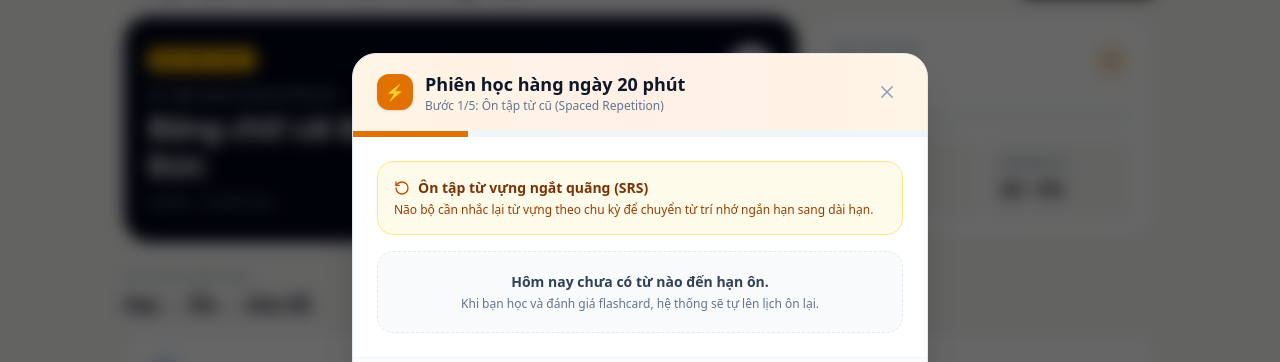
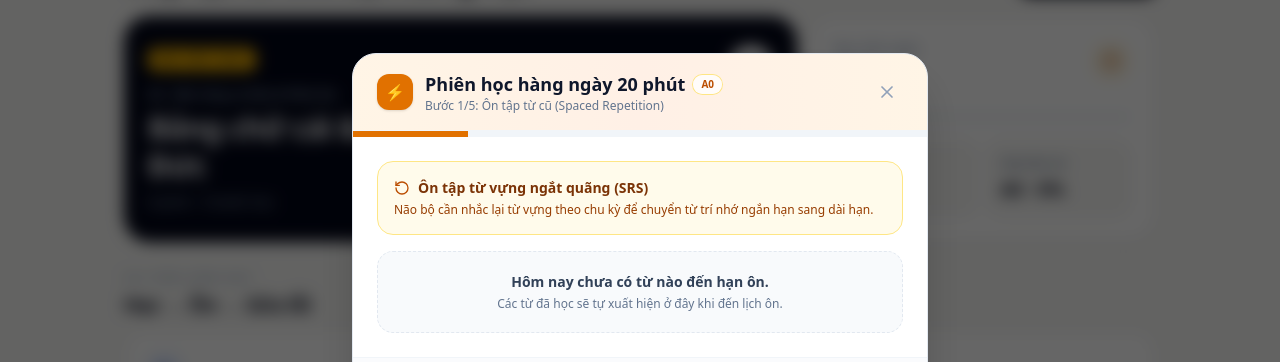
Before and after one commit to jinbduong-design/ABCA, a React (Vite) app: page / in a window 1280 px wide. Both pictures are taken after a click on the button "Học 20 phút". Shown: the part 158-520 px from the top of the page. Built offline with nearby package versions, Linux system fonts and the light colour scheme.

Commit message:
v0.0.8 - personalize daily study session

```diff
--- a/package.json
+++ b/package.json
@@ -1,7 +1,7 @@
 {
   "name": "react-example",
   "private": true,
-  "version": "0.0.7",
+  "version": "0.0.8",
   "type": "module",
   "scripts": {
     "dev": "tsx server.ts",
--- a/src/components/DailyStudySessionModal.tsx
+++ b/src/components/DailyStudySessionModal.tsx
@@ -4,7 +4,7 @@ import { storageService } from '../services/storageService';
 import { speechService } from '../services/speechService';
 import { VOCABULARY_LIST } from '../data/vocabularyData';
 import { GRAMMAR_LIBRARY } from '../data/grammarData';
-import { VocabularyItem, GrammarLesson } from '../types';
+import { VocabularyItem, GrammarLesson, Exercise, LevelId } from '../types';
 
 interface DailyStudySessionModalProps {
   isOpen: boolean;
@@ -21,34 +21,74 @@ export const DailyStudySessionModal: React.FC<DailyStudySessionModalProps> = ({
   const [vocabToReview, setVocabToReview] = useState<VocabularyItem[]>([]);
   const [newVocab, setNewVocab] = useState<VocabularyItem[]>([]);
   const [grammarRule, setGrammarRule] = useState<GrammarLesson | null>(null);
+  const [sessionLevel, setSessionLevel] = useState<LevelId>('A0');
+  const [reviewedCount, setReviewedCount] = useState(0);
 
   // Practice Step State
+  const [practiceQuestion, setPracticeQuestion] = useState<Exercise | null>(null);
   const [selectedAnswer, setSelectedAnswer] = useState<string | null>(null);
   const [practiceFeedback, setPracticeFeedback] = useState<{ correct: boolean; message: string } | null>(null);
 
   // Speaking Step State
+  const [speakingTarget, setSpeakingTarget] = useState<{ sentence: string; translation: string } | null>(null);
   const [isListening, setIsListening] = useState(false);
   const [recognizedText, setRecognizedText] = useState('');
   const [speechScore, setSpeechScore] = useState<number | null>(null);
 
   useEffect(() => {
     if (isOpen) {
-      // Pick 3 words for review (or random if none in review)
+      const progress = storageService.getProgress();
+      const currentLevel = progress.currentLevel || 'A0';
+      const dailySeed = Math.floor(new Date().setHours(0, 0, 0, 0) / 86400000);
+      setSessionLevel(currentLevel);
+
+      // Review words follow the real SRS queue, including older levels.
       const reviewCards = storageService.getCardsDueForReview();
       const reviewList = reviewCards
         .map((c) => VOCABULARY_LIST.find((v) => v.id === c.vocabId))
         .filter(Boolean) as VocabularyItem[];
-
       setVocabToReview(reviewList.slice(0, 3));
 
-      // Pick 3 new words
-      setNewVocab(VOCABULARY_LIST.slice(3, 6));
+      // New words come from the learner's current level and exclude words already in SRS.
+      const scheduledIds = new Set(storageService.getFlashcards().map((card) => card.vocabId));
+      const unseenLevelVocab = VOCABULARY_LIST.filter(
+        (item) => item.level === currentLevel && !scheduledIds.has(item.id)
+      );
+      const newWords = unseenLevelVocab.length
+        ? unseenLevelVocab
+            .map((_, index) => unseenLevelVocab[(dailySeed + index) % unseenLevelVocab.length])
+            .slice(0, 3)
+        : [];
+      setNewVocab(newWords);
 
-      // Pick a fundamental grammar rule
-      setGrammarRule(GRAMMAR_LIBRARY[0]);
+      // Grammar and the practice question rotate daily inside the current CEFR level.
+      const levelGrammar = GRAMMAR_LIBRARY
+        .filter((rule) => rule.level === currentLevel)
+        .sort((a, b) => a.order - b.order);
+      const selectedGrammar = levelGrammar.length
+        ? levelGrammar[dailySeed % levelGrammar.length]
+        : GRAMMAR_LIBRARY[0] || null;
+      setGrammarRule(selectedGrammar);
 
-      // Reset state
+      const selectedPractice =
+        selectedGrammar?.practiceQuestions.find(
+          (question) => Array.isArray(question.options) && question.options.length > 0
+        ) || null;
+      setPracticeQuestion(selectedPractice);
+
+      const grammarExample = selectedGrammar?.examples?.[0];
+      const vocabExample = newWords.find((item) => item.exampleSentence);
+      setSpeakingTarget(
+        grammarExample
+          ? { sentence: grammarExample.german, translation: grammarExample.vietnamese }
+          : vocabExample
+          ? { sentence: vocabExample.exampleSentence, translation: vocabExample.exampleTranslation }
+          : { sentence: 'Ich lerne jeden Tag Deutsch.', translation: 'Tôi học tiếng Đức mỗi ngày.' }
+      );
+
+      // Reset session-only state.
       setStep(1);
+      setReviewedCount(0);
       setSelectedAnswer(null);
       setPracticeFeedback(null);
       setSpeechScore(null);
@@ -66,20 +106,28 @@ export const DailyStudySessionModal: React.FC<DailyStudySessionModalProps> = ({
       setSpeechScore(null);
       setRecognizedText('');
     } else if (step === 5) {
-      // Finish session. completeDailyStudySession() already records 20 study minutes.
-      storageService.completeDailyStudySession();
+      // Newly learned words enter SRS and become due again tomorrow.
+      newVocab.forEach((item) => storageService.updateFlashcardReview(item.id, 1));
+      storageService.completeDailyStudySession(newVocab.length);
       setStep(6);
     }
   };
 
-  const handlePracticeChoice = (option: string, correct: string) => {
+  const handleReviewRating = (vocabId: string, rating: 1 | 2 | 3 | 4) => {
+    storageService.updateFlashcardReview(vocabId, rating);
+    setVocabToReview((current) => current.filter((item) => item.id !== vocabId));
+    setReviewedCount((count) => count + 1);
+  };
+
+  const handlePracticeChoice = (option: string, correct: string, explanation?: string) => {
     setSelectedAnswer(option);
     const isCorrect = option.toLowerCase() === correct.toLowerCase();
+    const detail = explanation ? ` ${explanation}` : '';
     setPracticeFeedback({
       correct: isCorrect,
       message: isCorrect
-        ? 'Xuất sắc! Bạn đã chọn chính xác.'
-        : `Chưa đúng. Đáp án chuẩn là: "${correct}".`,
+        ? `Chính xác!${detail}`
+        : `Chưa đúng. Đáp án chuẩn là: "${correct}".${detail}`,
     });
   };
 
@@ -92,7 +140,7 @@ export const DailyStudySessionModal: React.FC<DailyStudySessionModalProps> = ({
 
     setIsListening(true);
     setRecognizedText('Đang lắng nghe...');
-    const targetSentence = 'Ich lerne jeden Tag Deutsch.';
+    const targetSentence = speakingTarget?.sentence || 'Ich lerne jeden Tag Deutsch.';
 
     speechService.startSpeechRecognition(
       (text) => {
@@ -122,9 +170,14 @@ export const DailyStudySessionModal: React.FC<DailyStudySessionModalProps> = ({
               ⚡
             </div>
             <div>
+              <div className="flex items-center gap-2">
                 <h3 className="font-bold text-slate-900 text-base sm:text-lg">
                   Phiên học hàng ngày 20 phút
                 </h3>
+                <span className="rounded-full bg-white/80 px-2 py-0.5 text-[10px] font-black text-amber-700 ring-1 ring-amber-200">
+                  {sessionLevel}
+                </span>
+              </div>
               <p className="text-xs text-slate-500">
                 {step === 6
                   ? 'Hoàn thành phiên học!'
@@ -178,15 +231,22 @@ export const DailyStudySessionModal: React.FC<DailyStudySessionModalProps> = ({
               <div className="space-y-3">
                 {vocabToReview.length === 0 && (
                   <div className="rounded-2xl border border-dashed border-slate-200 bg-slate-50 p-5 text-center">
-                    <p className="text-sm font-bold text-slate-700">Hôm nay chưa có từ nào đến hạn ôn.</p>
-                    <p className="mt-1 text-xs text-slate-500">Khi bạn học và đánh giá flashcard, hệ thống sẽ tự lên lịch ôn lại.</p>
+                    <p className="text-sm font-bold text-slate-700">
+                      {reviewedCount > 0 ? 'Đã ôn xong các từ đến hạn.' : 'Hôm nay chưa có từ nào đến hạn ôn.'}
+                    </p>
+                    <p className="mt-1 text-xs text-slate-500">
+                      {reviewedCount > 0
+                        ? 'Lịch ôn tiếp theo đã được cập nhật theo mức độ bạn vừa chọn.'
+                        : 'Các từ đã học sẽ tự xuất hiện ở đây khi đến lịch ôn.'}
+                    </p>
                   </div>
                 )}
                 {vocabToReview.map((item) => (
                   <div
                     key={item.id}
-                    className="p-4 bg-slate-50 rounded-2xl border border-slate-200 flex items-center justify-between"
+                    className="p-4 bg-slate-50 rounded-2xl border border-slate-200"
                   >
+                    <div className="flex items-center justify-between gap-3">
                       <div>
                         <div className="flex items-center gap-2">
                           {item.article && item.article !== 'none' && (
@@ -220,6 +280,12 @@ export const DailyStudySessionModal: React.FC<DailyStudySessionModalProps> = ({
                         <Volume2 className="w-5 h-5" />
                       </button>
                     </div>
+                    <div className="mt-3 grid grid-cols-3 gap-2">
+                      <button onClick={() => handleReviewRating(item.id, 1)} className="rounded-lg bg-red-50 px-2 py-2 text-[11px] font-bold text-red-700 hover:bg-red-100">Khó · 1 ngày</button>
+                      <button onClick={() => handleReviewRating(item.id, 3)} className="rounded-lg bg-amber-50 px-2 py-2 text-[11px] font-bold text-amber-700 hover:bg-amber-100">Ổn · 4 ngày</button>
+                      <button onClick={() => handleReviewRating(item.id, 4)} className="rounded-lg bg-emerald-50 px-2 py-2 text-[11px] font-bold text-emerald-700 hover:bg-emerald-100">Dễ · 7 ngày</button>
+                    </div>
+                  </div>
                 ))}
               </div>
             </div>
@@ -239,6 +305,12 @@ export const DailyStudySessionModal: React.FC<DailyStudySessionModalProps> = ({
               </div>
 
               <div className="space-y-3">
+                {newVocab.length === 0 && (
+                  <div className="rounded-2xl border border-dashed border-slate-200 bg-slate-50 p-5 text-center">
+                    <p className="text-sm font-bold text-slate-700">Không còn từ mới ở {sessionLevel} trong danh sách hiện tại.</p>
+                    <p className="mt-1 text-xs text-slate-500">Phiên hôm nay sẽ tập trung vào ôn tập, ngữ pháp và luyện nói.</p>
+                  </div>
+                )}
                 {newVocab.map((item) => (
                   <div
                     key={item.id}
@@ -346,25 +418,28 @@ export const DailyStudySessionModal: React.FC<DailyStudySessionModalProps> = ({
             <div className="space-y-4 animate-fadeIn">
               <div className="bg-emerald-50 p-4 rounded-2xl border border-emerald-200">
                 <h4 className="font-bold text-emerald-900 text-sm">
-                  Luyện phản xạ nhanh
+                  Luyện phản xạ nhanh · {sessionLevel}
                 </h4>
                 <p className="text-xs text-emerald-800 mt-1">
-                  Chọn đáp án đúng nhất để hoàn thiện câu sau:
+                  Bài tập lấy trực tiếp từ quy tắc ngữ pháp của phiên hôm nay.
                 </p>
               </div>
 
+              {practiceQuestion ? (
                 <div className="p-5 bg-slate-50 rounded-2xl border border-slate-200 space-y-4">
                   <p className="font-bold text-slate-900 text-base text-center">
-                  "Guten Tag! Wie _______ Sie?"
+                    {practiceQuestion.question}
                   </p>
                   <div className="grid grid-cols-2 gap-2.5">
-                  {['heißen', 'heißt', 'heiße', 'heißst'].map((opt) => (
+                    {(practiceQuestion.options || []).map((opt) => {
+                      const correct = String(practiceQuestion.correctAnswer);
+                      return (
                         <button
                           key={opt}
-                      onClick={() => handlePracticeChoice(opt, 'heißen')}
+                          onClick={() => handlePracticeChoice(opt, correct, practiceQuestion.explanation)}
                           className={`p-3 rounded-xl font-bold text-sm border transition-all ${
                             selectedAnswer === opt
-                          ? opt === 'heißen'
+                              ? opt.toLowerCase() === correct.toLowerCase()
                                 ? 'bg-emerald-600 text-white border-emerald-600'
                                 : 'bg-red-600 text-white border-red-600'
                               : 'bg-white text-slate-800 border-slate-200 hover:border-amber-500'
@@ -372,7 +447,8 @@ export const DailyStudySessionModal: React.FC<DailyStudySessionModalProps> = ({
                         >
                           {opt}
                         </button>
-                  ))}
+                      );
+                    })}
                   </div>
 
                   {practiceFeedback && (
@@ -387,6 +463,11 @@ export const DailyStudySessionModal: React.FC<DailyStudySessionModalProps> = ({
                     </div>
                   )}
                 </div>
+              ) : (
+                <div className="rounded-2xl border border-dashed border-slate-200 bg-slate-50 p-5 text-center text-sm font-semibold text-slate-500">
+                  Chưa có bài trắc nghiệm phù hợp cho quy tắc hôm nay.
+                </div>
+              )}
             </div>
           )}
 
@@ -405,19 +486,19 @@ export const DailyStudySessionModal: React.FC<DailyStudySessionModalProps> = ({
               <div className="p-6 bg-slate-50 rounded-2xl border border-slate-200 text-center space-y-4">
                 <div className="space-y-1">
                   <span className="text-xs font-mono text-amber-700 bg-amber-100/70 px-2.5 py-0.5 rounded-full">
-                    [Ikh lehr-nuh yeh-den Tahk Doytsh]
+                    {sessionLevel} · câu luyện theo nội dung hôm nay
                   </span>
                   <h3 className="font-bold text-slate-900 text-xl">
-                    "Ich lerne jeden Tag Deutsch."
+                    "{speakingTarget?.sentence || 'Ich lerne jeden Tag Deutsch.'}"
                   </h3>
                   <p className="text-sm text-slate-600">
-                    Tôi học tiếng Đức mỗi ngày.
+                    {speakingTarget?.translation || 'Tôi học tiếng Đức mỗi ngày.'}
                   </p>
                 </div>
 
                 <div className="flex items-center justify-center gap-3">
                   <button
-                    onClick={() => speechService.speak('Ich lerne jeden Tag Deutsch.')}
+                    onClick={() => speechService.speak(speakingTarget?.sentence || 'Ich lerne jeden Tag Deutsch.')}
                     className="px-4 py-2 bg-white hover:bg-slate-100 text-slate-700 font-bold rounded-xl border border-slate-200 shadow-sm flex items-center gap-2 text-xs"
                   >
                     <Volume2 className="w-4 h-4 text-amber-600" /> Nghe mẫu
@@ -477,7 +558,7 @@ export const DailyStudySessionModal: React.FC<DailyStudySessionModalProps> = ({
                   Hoàn thành 20 phút học hôm nay!
                 </h3>
                 <p className="text-sm text-slate-600 max-w-sm mx-auto">
-                  Bạn vừa hoàn thành phiên học: ôn {vocabToReview.length} từ đến hạn, nạp {newVocab.length} từ mới, củng cố ngữ pháp và luyện phản xạ nói.
+                  Bạn vừa hoàn thành phiên {sessionLevel}: ôn {reviewedCount} từ đến hạn, nạp {newVocab.length} từ mới, củng cố ngữ pháp và luyện phản xạ nói.
                 </p>
               </div>
 
@@ -487,7 +568,7 @@ export const DailyStudySessionModal: React.FC<DailyStudySessionModalProps> = ({
                   <p className="text-[11px] text-slate-500">Phút học</p>
                 </div>
                 <div>
-                  <p className="text-lg font-bold text-blue-600">{vocabToReview.length + newVocab.length}</p>
+                  <p className="text-lg font-bold text-blue-600">{reviewedCount + newVocab.length}</p>
                   <p className="text-[11px] text-slate-500">Từ ôn & học</p>
                 </div>
                 <div>
--- a/src/services/storageService.ts
+++ b/src/services/storageService.ts
@@ -231,9 +231,9 @@ class StorageService {
     this.saveProgress();
   }
 
-  public completeDailyStudySession() {
+  public completeDailyStudySession(newWordsLearned: number = 0) {
     this.addStudyTime(20);
-    this.progress.wordsLearned += 8;
+    this.progress.wordsLearned += Math.max(0, newWordsLearned);
     this.saveProgress();
   }
 
--- a/src/version.ts
+++ b/src/version.ts
@@ -1 +1 @@
-export const APP_VERSION = '0.0.7';
+export const APP_VERSION = '0.0.8';
```
Also changed, not shown: 1 other file (tests, documents, lock files or other folders). Lines whose indentation alone changed are shown as unchanged.
